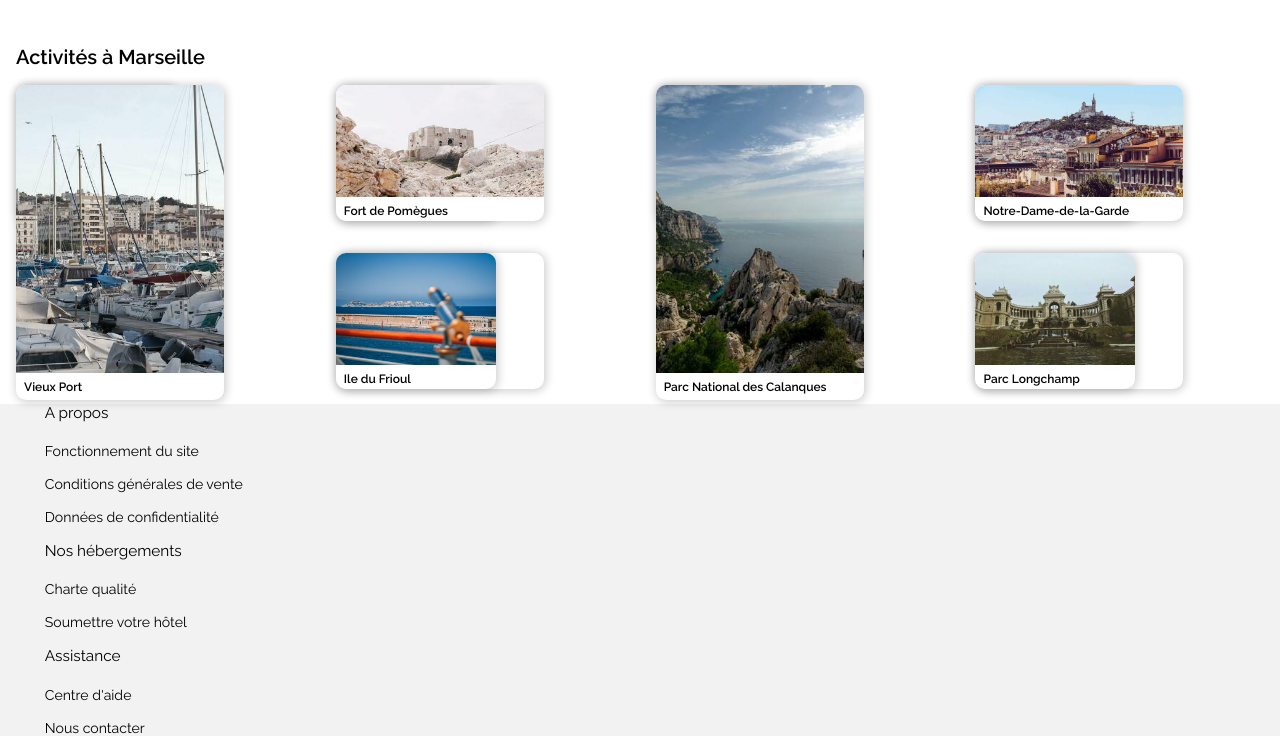
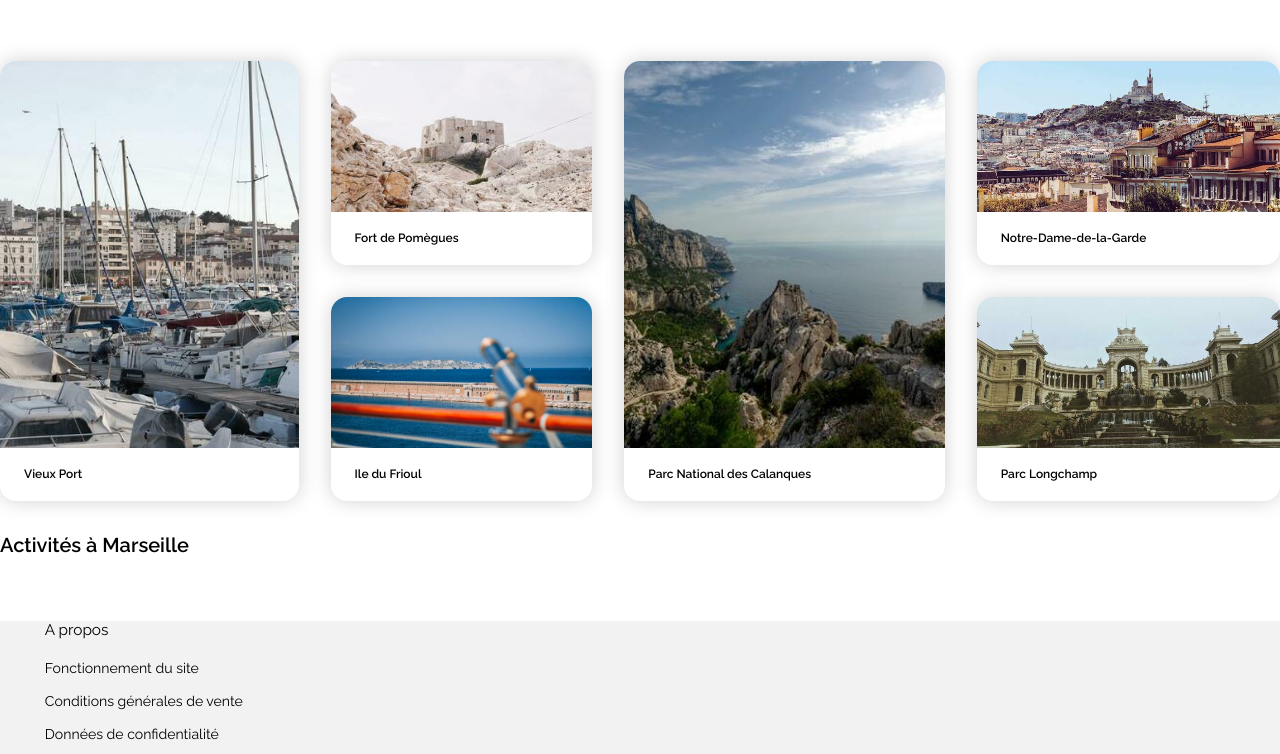
Before and after one commit to ecariot/EmmaCariot_2_07042021, a plain HTML site: page index.html in a window 1280 px wide. Shown: the part 758-1512 px from the top of the page. Drawn offline with Linux system fonts and the light colour scheme.

Commit message:
activité ok

```diff
--- a/index.html
+++ b/index.html
@@ -201,46 +201,65 @@
             </div>
         </div>
 
-        <div class="activite">
-            <h1>Activités à Marseille</h1>
-            <div class="activity-all">
-                <div class="case-a">
-                    <div class="case-a case-a--1">
-                        <div id="vieux_port"><img src="images/activites/4_small/reno-laithienne-QUgJhdY5Fyk-unsplash.jpg" alt="Photo vieux_port"/></div>
-                            <h4>Vieux Port</h4>
-                    </div>
+        <div class="activity">
+            <h1 class="activity-title">Activités à Marseille</h1>
+            <a href="#" class="activity-box activity-box--1">
+                <div class="activity-img">
+                    <img
+                    class="activity-img-photo"
+                    src="images/activites/4_small/reno-laithienne-QUgJhdY5Fyk-unsplash.jpg"
+                    alt="Photo vieux_port">
                 </div>
-                <div class="case-a">
-                    <div class="case-a case-a--2">
-                        <div id="fort_de_pomegues"><img src="images/activites/4_small/paul-hermann-QFTrLdQIRhI-unsplash.jpg" alt="Photo fort_de_pomegues"/></div>
-                            <h4>Fort de Pomègues</h4>
-                    </div>
+                <h4 class="activity-img-title">Vieux Port</h4>
+            </a>
+            <a href="#" class="activity-box activity-box--2">
+                <div class="activity-img">
+                    <img
+                    class="activity-img-photo"
+                    src="images/activites/4_small/paul-hermann-QFTrLdQIRhI-unsplash.jpg"
+                    alt="Photo fort_de_pomegues">
                 </div>
-                <div class="case-a case-a--3">
-                    <div class="case-a">
-                        <div id="ile_du_frioul"><img src="images/activites/4_small/kevin-hikari-rV_Qd1l-VXg-unsplash.jpg" alt="Photo ile_du_frioul"/></div>
-                            <h4>Ile du Frioul</h4>
-                    </div>
+                <h4 class="activity-img-title">Fort de Pomègues</h4>
+            </a>
+
+            <a href="#" class="activity-box activity-box--3">
+                <div class="activity-img">
+                    <img
+                    class="activity-img-photo"
+                    src="images/activites/4_small/kevin-hikari-rV_Qd1l-VXg-unsplash.jpg"
+                    alt="Photo ile_du_frioul">
                 </div>
-                <div class="case-a">
-                    <div class="case-a case-a--4">
-                        <div id="parc_national_des_calanques"><img src="images/activites/4_small/kilyan-sockalingum-NR8-cBCN3aI-unsplash.jpg" alt="Photo parc_national_des_calanques"/></div>
-                            <h4>Parc National des Calanques</h4>
-                    </div>
+                <h4 class="activity-img-title">Ile du Frioul</h4>
+            </a>
+
+            <a href="#" class="activity-box activity-box--4">
+                <div class="activity-img">
+                    <img
+                    class="activity-img-photo"
+                    src="images/activites/4_small/kilyan-sockalingum-NR8-cBCN3aI-unsplash.jpg"
+                    alt="Photo parc_national_des_calanques">
                 </div>
-                <div class="case-a">
-                    <div class="case-a case-a--5">
-                        <div id="notre_dame_de_la_garde"><img src="images/activites/4_small/florian-wehde-xW9e8gdotxI-unsplash.jpg" alt="Photo notre_dame_de_la_garde"/></div>
-                            <h4>Notre-Dame-de-la-Garde</h4>
-                    </div>
+                <h4 class="activity-img-title">Parc National des Calanques</h4>
+            </a>
+
+            <a href="#" class="activity-box activity-box--5">
+                <div class="activity-img">
+                    <img
+                    class="activity-img-photo"
+                    src="images/activites/4_small/florian-wehde-xW9e8gdotxI-unsplash.jpg"
+                    alt="Photo notre_dame_de_la_garde">
                 </div>
-                <div class="case-a case-a--6">
-                    <div class="case-a">
-                        <div id="parc_longchamp"><img src="images/activites/4_small/lena-paulin-wH2-EJoDcV0-unsplash.jpg" alt="photo parc_longchamp"/></div>
-                            <h4>Parc Longchamp</h4>
-                    </div>
+                <h4 class="activity-img-title">Notre-Dame-de-la-Garde</h4>
+            </a>
+            <a href="#" class="activity-box activity-box--6">
+                <div class="activity-img">
+                    <img
+                    class="activity-img-photo"
+                    src="images/activites/4_small/lena-paulin-wH2-EJoDcV0-unsplash.jpg"
+                    alt="photo parc_longchamp">
                 </div>
-            </div>
+                <h4 class="activity-img-title">Parc Longchamp</h4>
+            </a>
         </div>
 
         <footer>
--- a/style.css
+++ b/style.css
@@ -332,80 +332,72 @@ h5 {
     font-size: 12px;
 }
 
-.case-a {
-    border-radius: 1.5rem;
-    box-shadow: 1px 1px 10px 1px rgba(0, 0, 0, 0.2);
-    background-color: white;
-    border-radius: 10px;
-    width: 10rem;
-    height: 8.5rem;
+/*activity*/
+
+.activity {
+    display: grid;
+    column-gap: 2rem;
+    row-gap: 2rem;
+    margin: 4rem 0;
 }
 
-.activite h1 {
-    margin-left: 1rem;
+.activity-title {
+    grid-column: 1/-1;
 }
 
-.activity-all {
-    display: grid;
-    grid-template-columns: repeat(4, 1fr);
-    grid-template-rows: repeat(2, 1fr);
-    grid-column-gap: 2.5vw;
-    grid-row-gap: 2rem;
-    width: 1247.330px;
-    height: 300px;
-    padding: 1rem;
-
+.activity-box {
+    box-shadow: 0 0 20px #0000002e;
+    border-radius: 1rem;
+    overflow: hidden;
+    display: flex;
+    flex-direction: column;
+    transition-duration: 0.1s;
 }
 
-.activite img {
-    width: 100%;
-    height: 7rem;
-    object-fit: cover;
-    border-radius: 10px 10px 0px 0px;
+.activity-box:hover {
+    transform: scale(1.01);
 }
 
-.activite h4 {
-    margin-left: 0.5rem;
+.activity-img {
+    position: relative;
+    flex: 1;
 }
 
-.case-a--1 {
-    grid-area: 1 / 1 / 3 / 2;
-    height: 19.7rem;
-    width: 13rem;
+.activity-img-photo {
+    position: absolute;
+    height: 100%;
+    width: 100%;
+    object-fit: cover;
 }
 
-.case-a--2 {
-    grid-area: 1 / 2 / 2 / 3;
-    width: 13rem;
+.activity-img-title {
+    margin: 1.2rem 1.5rem;
 }
 
-.case-a--3 {
-    grid-area: 2 / 2 / 3 / 3;
-    width: 13rem;
+.activity-box--1 {
+    grid-area: 1 / 1 / 3 / 2;
+    height: 27.5rem;
 }
 
-.case-a--4 {
-    grid-area: 1 / 3 / 3 / 4;
-    height: 19.7rem;
-    width: 13rem;
+.activity-box--2 {
+    grid-area: 1 / 2 / 2 / 3;
 }
 
-.case-a--5 {
-    grid-area: 1 / 4 / 2 / 5;
-    width: 13rem;
+.activity-box--3 {
+    grid-area: 2 / 2 / 3 / 3;
 }
 
-.case-a--6 {
-    grid-area: 2 / 4 / 3 / 5;
-    width: 13rem;
+.activity-box--4 {
+    grid-area: 1 / 3 / 3 / 4;
+    height: 27.5rem;
 }
 
-#vieux_port img {
-    height: 18rem;
+.activity-box--5 {
+    grid-area: 1 / 4 / 2 / 5;
 }
 
-#parc_national_des_calanques img {
-    height: 18rem;
+.activity-box--6 {
+    grid-area: 2 / 4 / 3 / 5;
 }
 
 /*footer*/
```
